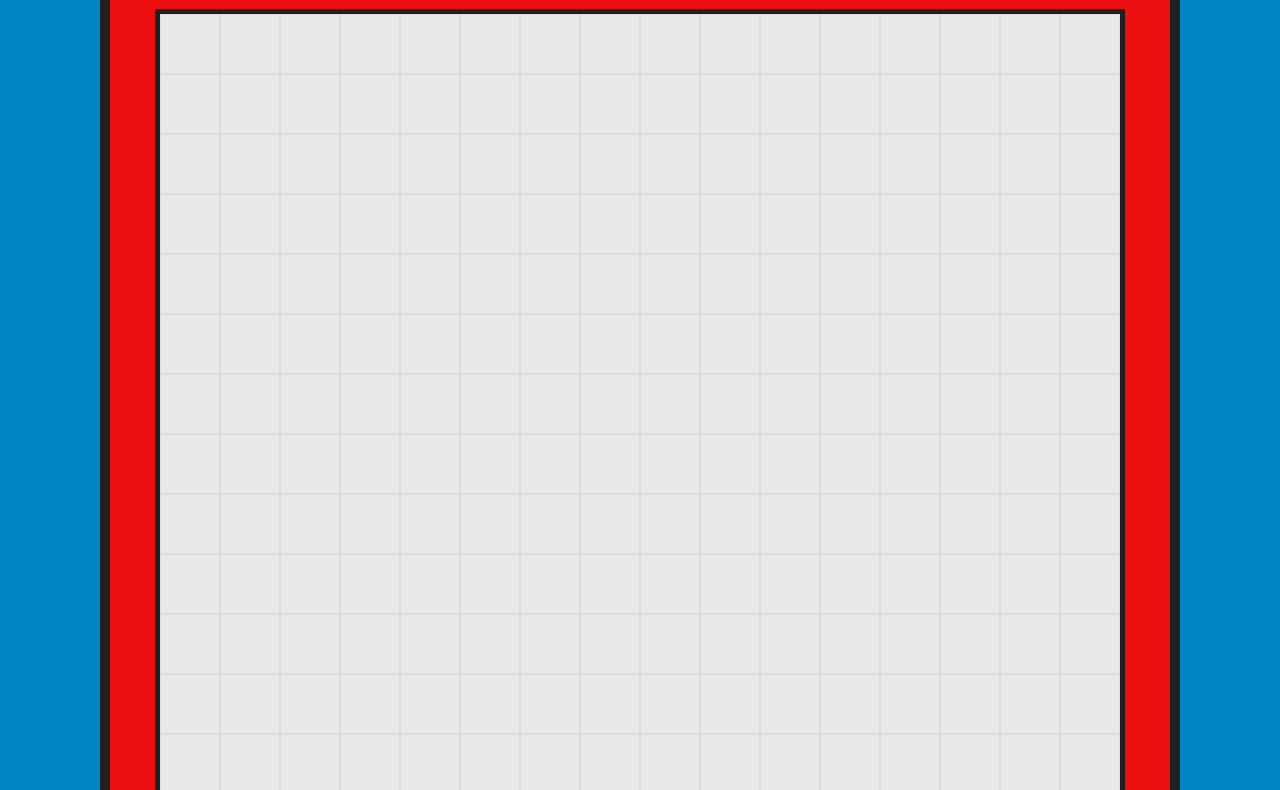
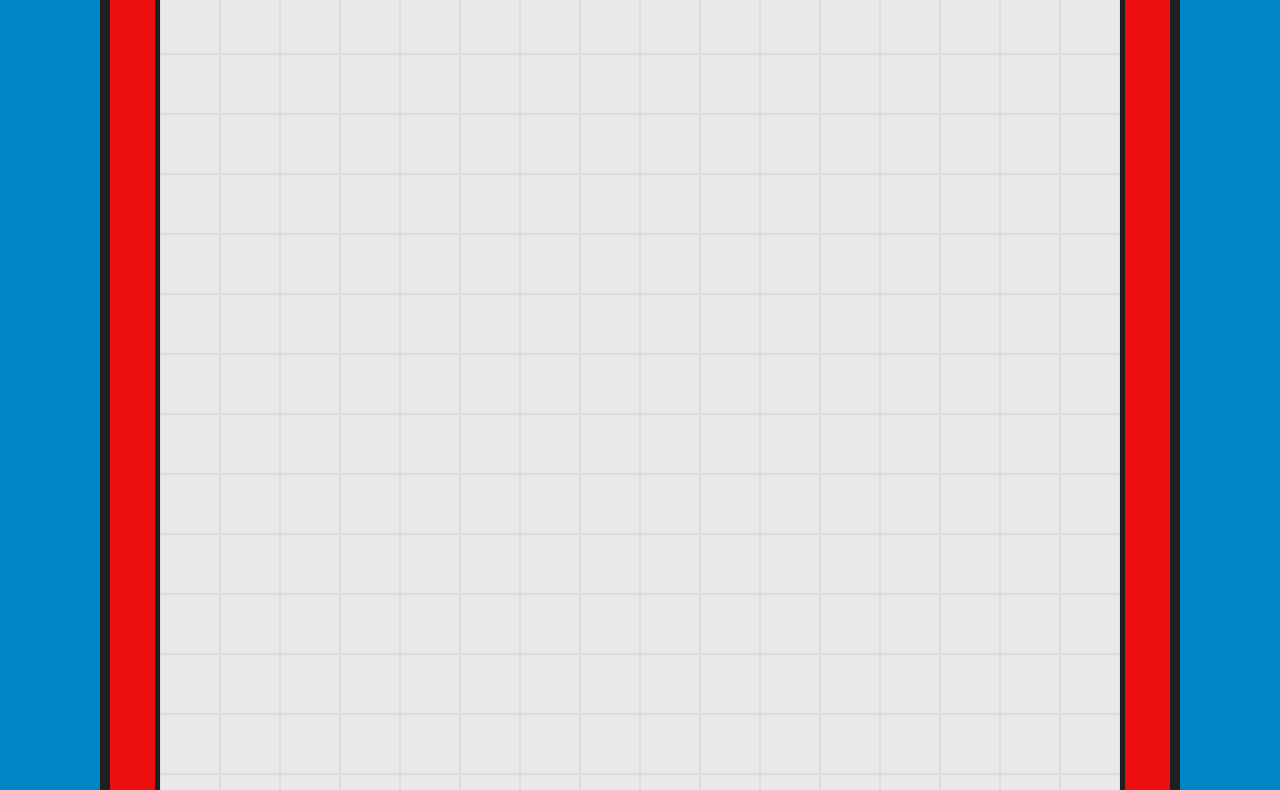
Before and after one commit to cobbland/etch-a-sketch, a plain HTML site: page index.html in a window 1280 px wide. Shown: the part 117-907 px from the top of the page. Drawn offline with Linux system fonts and the light colour scheme.

Commit message:
Center calc on page

```diff
--- a/styles.css
+++ b/styles.css
@@ -2,6 +2,11 @@
 
 body {
     background-color: #0086C5;
+    height: 100vh;
+    display: flex;
+    justify-content: center;
+    align-items: center;
+    margin: 0px;
 }
 
 #wholeBox {
@@ -11,9 +16,7 @@ body {
     align-items: center;
     background-color: #ED0E0F;
     width: 1060px;
-    margin-left: auto;
-    margin-right: auto;
-    margin-top: 20px;
+    margin: auto;
     border-radius: 3%;
     border: 10px solid #202021;
 }
```
